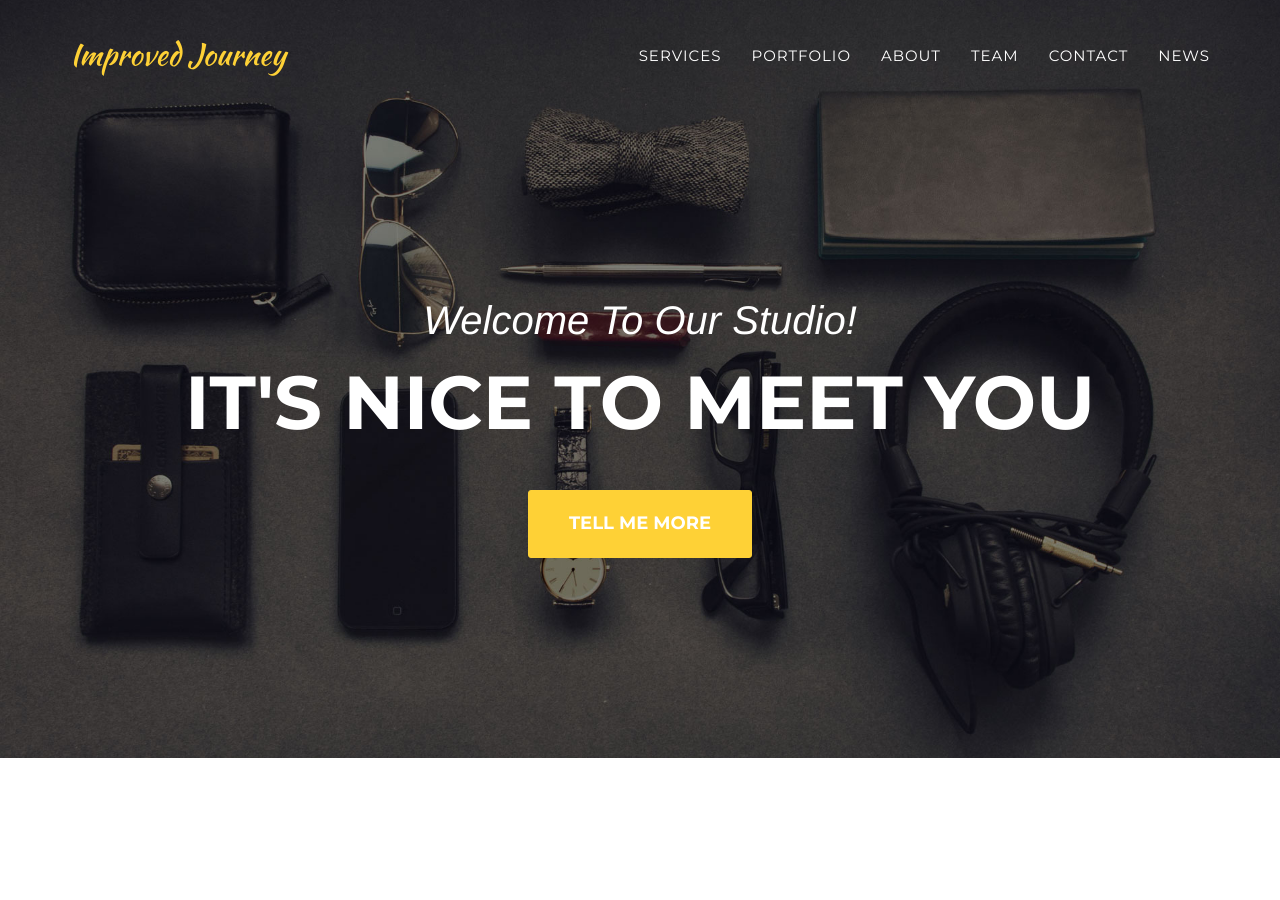
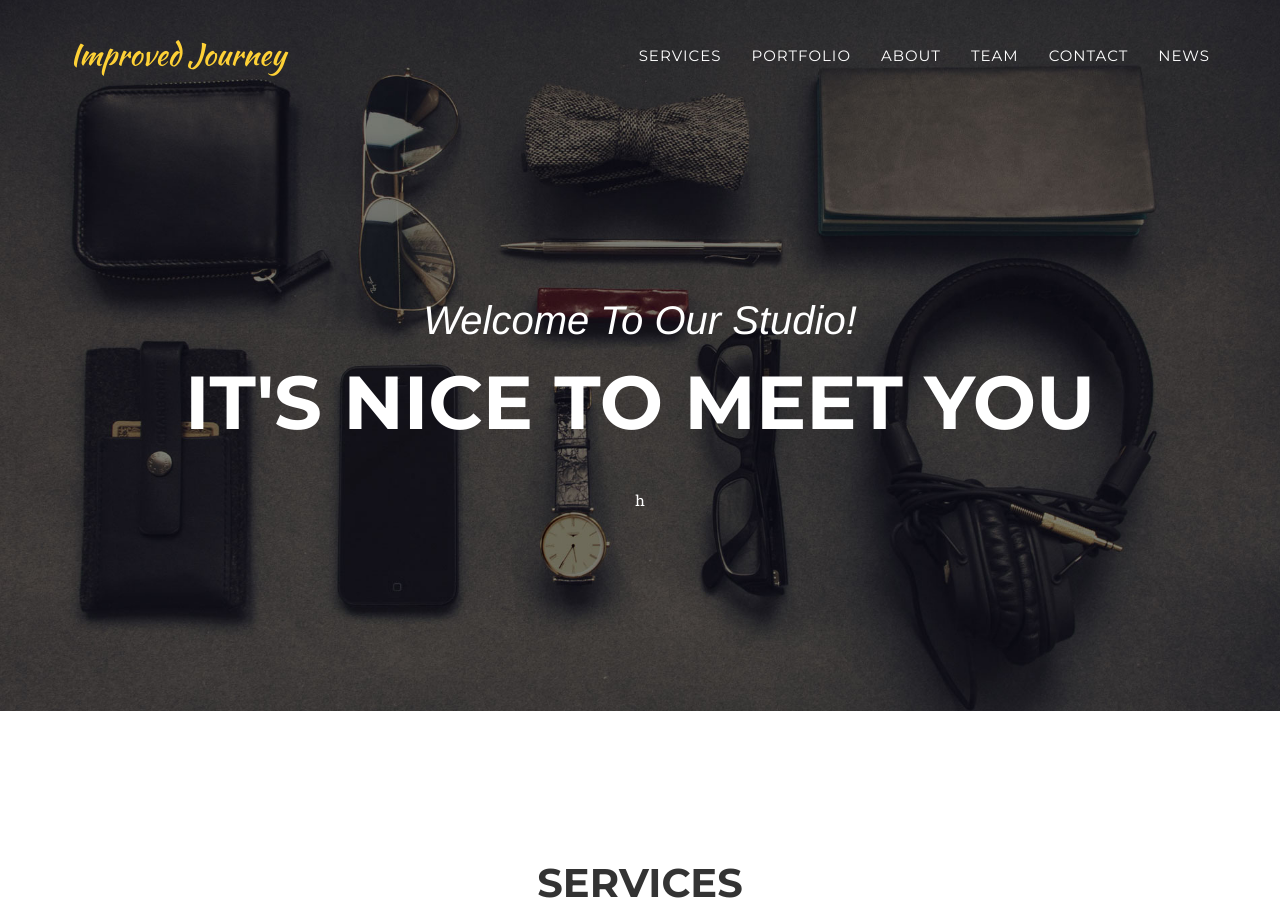
Before and after one commit to scoutscathedralevolcan/improved-journey-jekyll-test, a Jekyll site: the page built from index.html, in a window 1280 px wide and 900 px high. Built offline with Jekyll 4.4.1, drawn with Linux system fonts in a browser that asks for light colours; some web fonts are replaced.

Commit message:
extract header from navbar-header

```diff
--- /dev/null
+++ b/_includes/header.html
@@ -0,0 +1,9 @@
+<!-- Header -->
+<header>
+    <div class="container">
+	<div class="intro-text">
+	    <div class="intro-lead-in">Welcome To Our Studio!</div>
+	    <div class="intro-heading">It's Nice To Meet You</div>h
+	</div>
+    </div>
+</header>
--- a/_includes/navbar-header.html
+++ b/_includes/navbar-header.html
@@ -43,7 +43,6 @@
                     {% for nav_hash in site.nav %}
 		      {% for nav_item in nav_hash %}
 			<li>
-<!-- 			  <a class="page-scroll" href="{{ site.baseurl }}{{ nav_item[1] }}">{{ nav_item[0] }}</a> -->
 			  <a href="{{ site.baseurl }}{{ nav_item[1] }}">{{ nav_item[0] }}</a>
 			</li>
 		      {% endfor %}
@@ -56,16 +55,6 @@
         <!-- /.container-fluid -->
     </nav>
 
-    <!-- Header -->
-    <header>
-        <div class="container">
-            <div class="intro-text">
-                <div class="intro-lead-in">Welcome To Our Studio!</div>
-                <div class="intro-heading">It's Nice To Meet You</div>
-                <a href="#services" class="page-scroll btn btn-xl">Tell Me More</a>
-            </div>
-        </div>
-    </header>
 <!--
         {% for page in site.pages %}
           {% if page.title %}<a class="page-link" href="{{ page.url | prepend: site.baseurl }}">{{ page.title }}</a>{% endif %}
--- a/_layouts/default.html
+++ b/_layouts/default.html
@@ -3,6 +3,7 @@
   {% include head.html %}
     <body id="page-top" class="index">
     {% include navbar-header.html %}
+    {% include header.html %}
 
     {{ content }}
 
--- a/_layouts/page.html
+++ b/_layouts/page.html
@@ -9,7 +9,7 @@
 	<h2 class="section-heading">{{ page.title }}</h2>
         <h3 class="section-subheading text-muted">{{ page.description }}</h3>
       </div>
-    </div>hhhhhh
+    </div>
     <div class="row text-center">
       {{ content }}
     </div>
```
